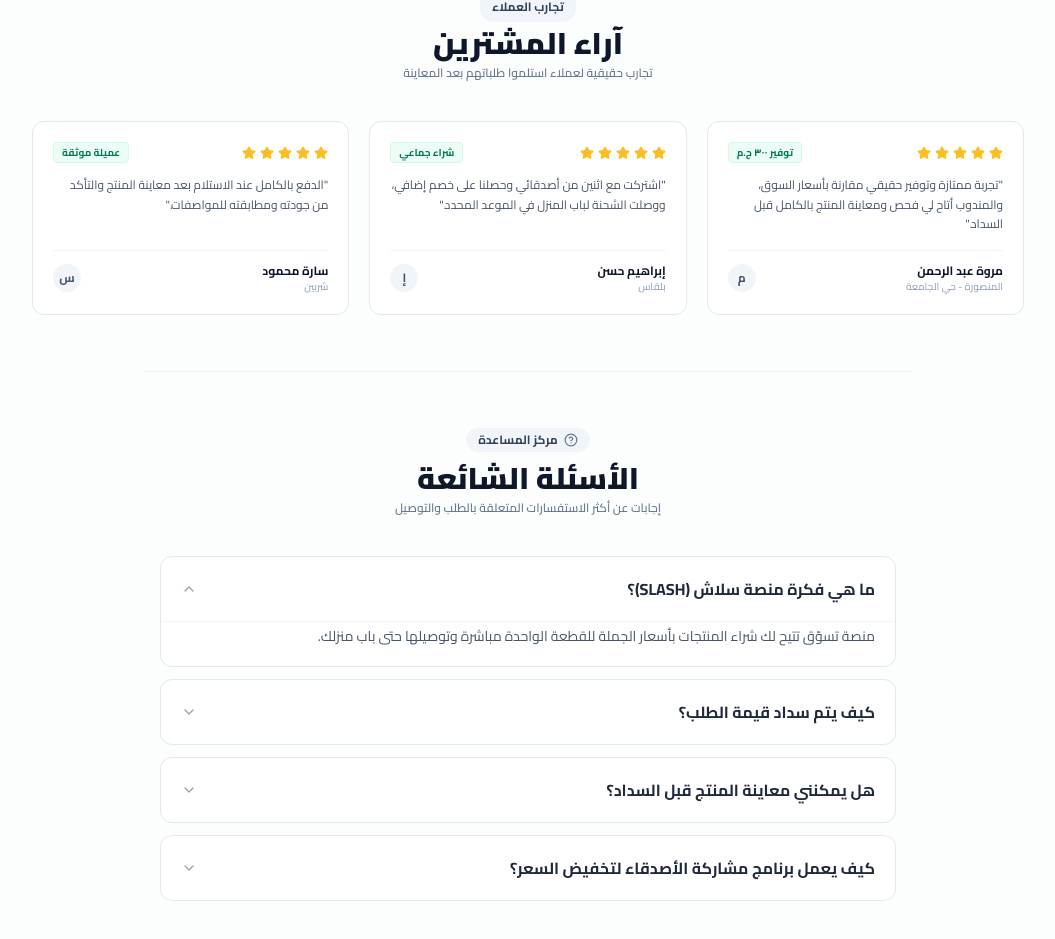
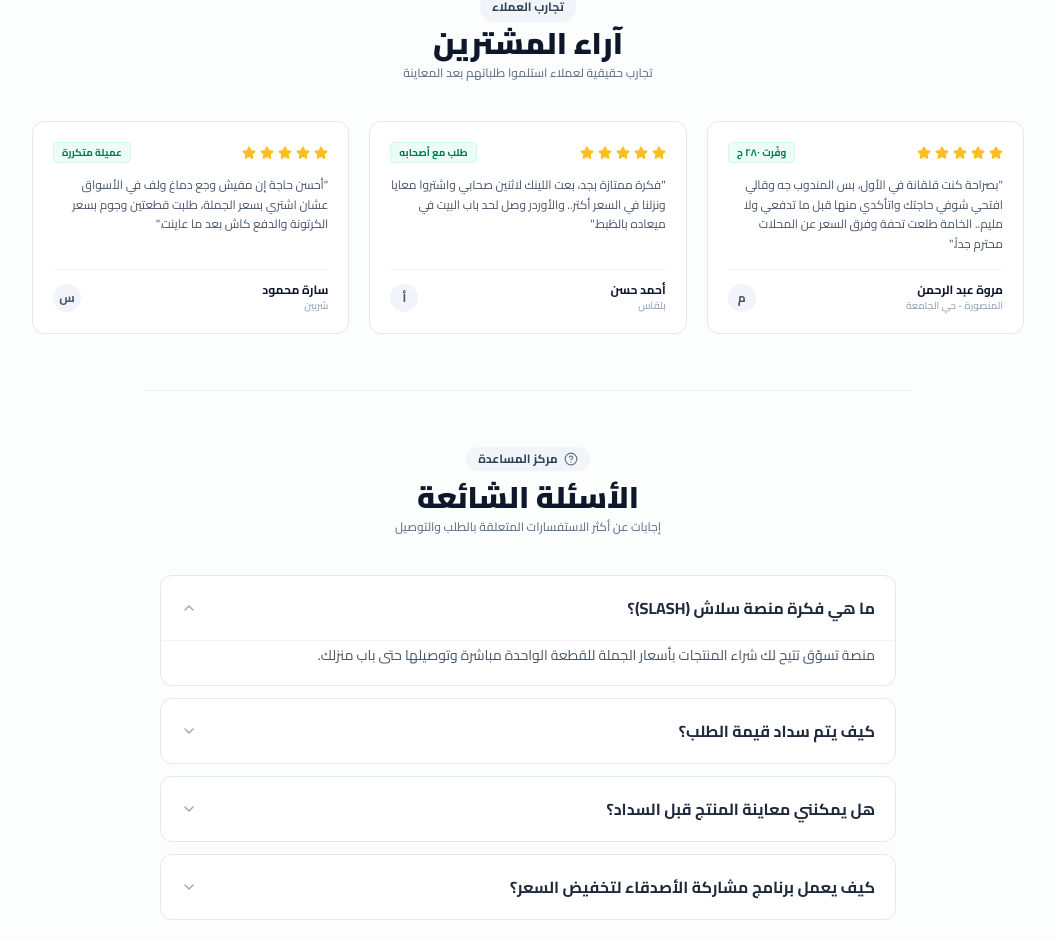
Before and after one commit to eng0youssef/belgomla-frontend, a Next.js app: page / in a window 1280 px wide. Shown: the part 1332-2271 px from the top of the page, without its empty margins (112-1167 px from the left). Built offline with nearby package versions, Linux system fonts and the light colour scheme; no server answers.

Commit message:
feat(testimonials): update customer reviews with natural and authentic Egyptian Arabic dialect

```diff
--- a/src/app/page.tsx
+++ b/src/app/page.tsx
@@ -27,23 +27,23 @@ const TESTIMONIALS = [
   {
     name: "مروة عبد الرحمن",
     location: "المنصورة - حي الجامعة",
-    comment: "تجربة ممتازة وتوفير حقيقي مقارنة بأسعار السوق، والمندوب أتاح لي فحص ومعاينة المنتج بالكامل قبل السداد.",
+    comment: "بصراحة كنت قلقانة في الأول، بس المندوب جه وقالي افتحي شوفي حاجتك واتأكدي منها قبل ما تدفعي ولا مليم.. الخامة طلعت تحفة وفرق السعر عن المحلات محترم جداً.",
     rating: 5,
-    tag: "توفير ٣٠٠ ج.م",
+    tag: "وفّرت ٢٨٠ ج",
   },
   {
-    name: "إبراهيم حسن",
+    name: "أحمد حسن",
     location: "بلقاس",
-    comment: "اشتركت مع اثنين من أصدقائي وحصلنا على خصم إضافي، ووصلت الشحنة لباب المنزل في الموعد المحدد.",
+    comment: "فكرة ممتازة بجد، بعت اللينك لاثنين صحابي واشتروا معايا ونزلنا في السعر أكتر.. والأوردر وصل لحد باب البيت في ميعاده بالظبط.",
     rating: 5,
-    tag: "شراء جماعي",
+    tag: "طلب مع أصحابه",
   },
   {
     name: "سارة محمود",
     location: "شربين",
-    comment: "الدفع بالكامل عند الاستلام بعد معاينة المنتج والتأكد من جودته ومطابقته للمواصفات.",
+    comment: "أحسن حاجة إن مفيش وجع دماغ ولف في الأسواق عشان اشتري بسعر الجملة، طلبت قطعتين وجوم بسعر الكرتونة والدفع كاش بعد ما عاينت.",
     rating: 5,
-    tag: "عميلة موثقة",
+    tag: "عميلة متكررة",
   },
 ];
 
```
